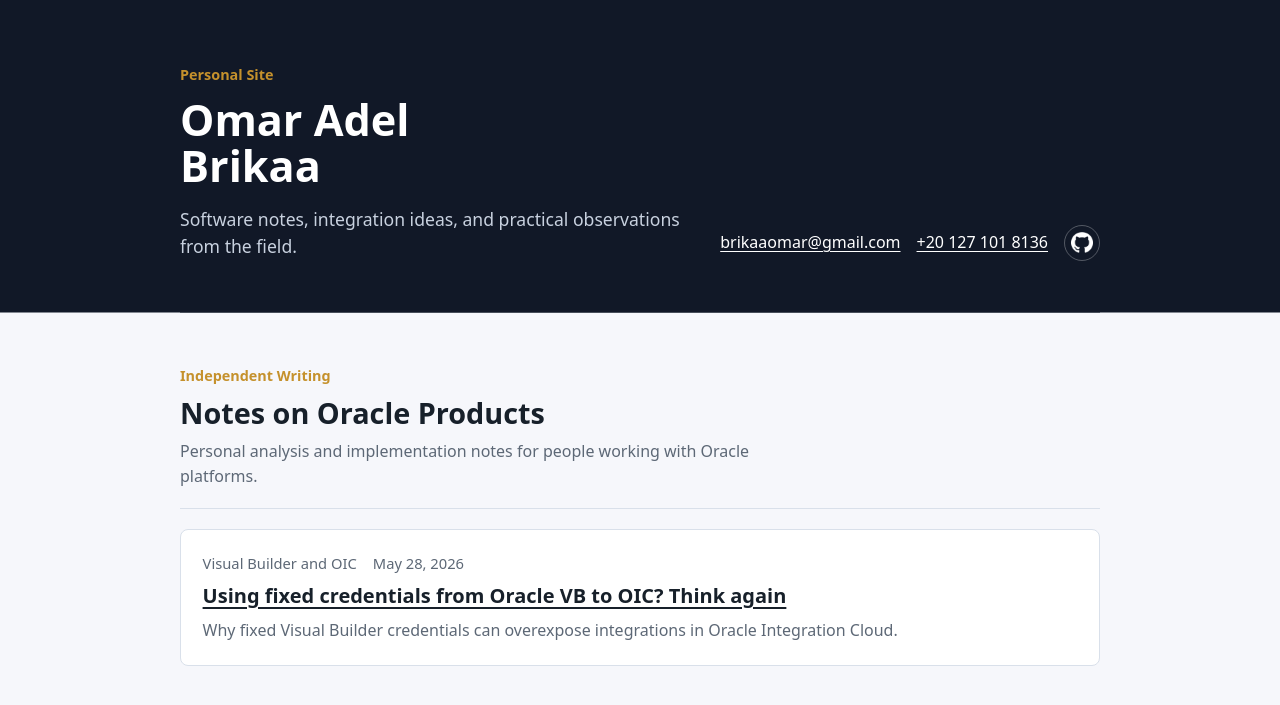
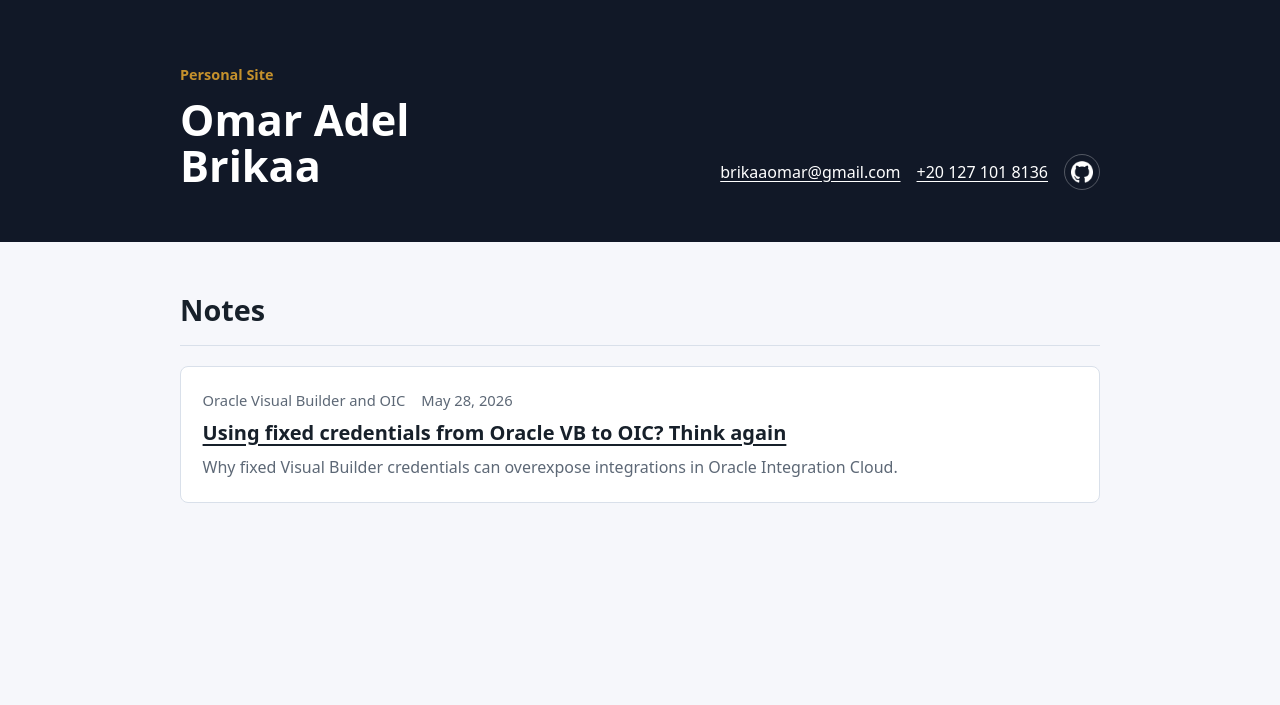
Before and after one commit to Brikaa/brikaa.github.io, a Jekyll site: the page built from index.html, in a window 1280 px wide. Shown: the top 705 px of the page. Built offline with Jekyll 4.4.1, drawn with Linux system fonts in a browser that asks for light colours.

Commit message:
Remove some AI slop

```diff
--- a/index.html
+++ b/index.html
@@ -22,7 +22,6 @@
             <div class="profile-summary">
                 <p class="eyebrow">Personal Site</p>
                 <h1>Omar Adel Brikaa</h1>
-                <p class="intro">Software notes, integration ideas, and practical observations from the field.</p>
             </div>
 
             <nav class="contact-links" aria-label="Contact links">
@@ -34,11 +33,9 @@
             </nav>
         </header>
 
-        <section class="articles" aria-labelledby="oracle-articles-title">
+        <section class="articles" aria-labelledby="notes-title">
             <div class="section-heading">
-                <p class="eyebrow">Independent Writing</p>
-                <h2 id="oracle-articles-title">Notes on Oracle Products</h2>
-                <p>Personal analysis and implementation notes for people working with Oracle platforms.</p>
+                <h2 id="notes-title">Notes</h2>
             </div>
 
             <div class="article-list">
--- a/styles.css
+++ b/styles.css
@@ -72,13 +72,6 @@
 .profile h1 {
     font-size: 2.7rem;
     max-width: 12ch;
-}
-
-.intro {
-    color: var(--night-muted);
-    font-size: 1.1rem;
-    margin: 1rem 0 0;
-    max-width: 38rem;
 }
 
 .contact-links {
```
Also changed, not shown: visual-builder-oic-fixed-credentials.md (+1 -1 lines).
